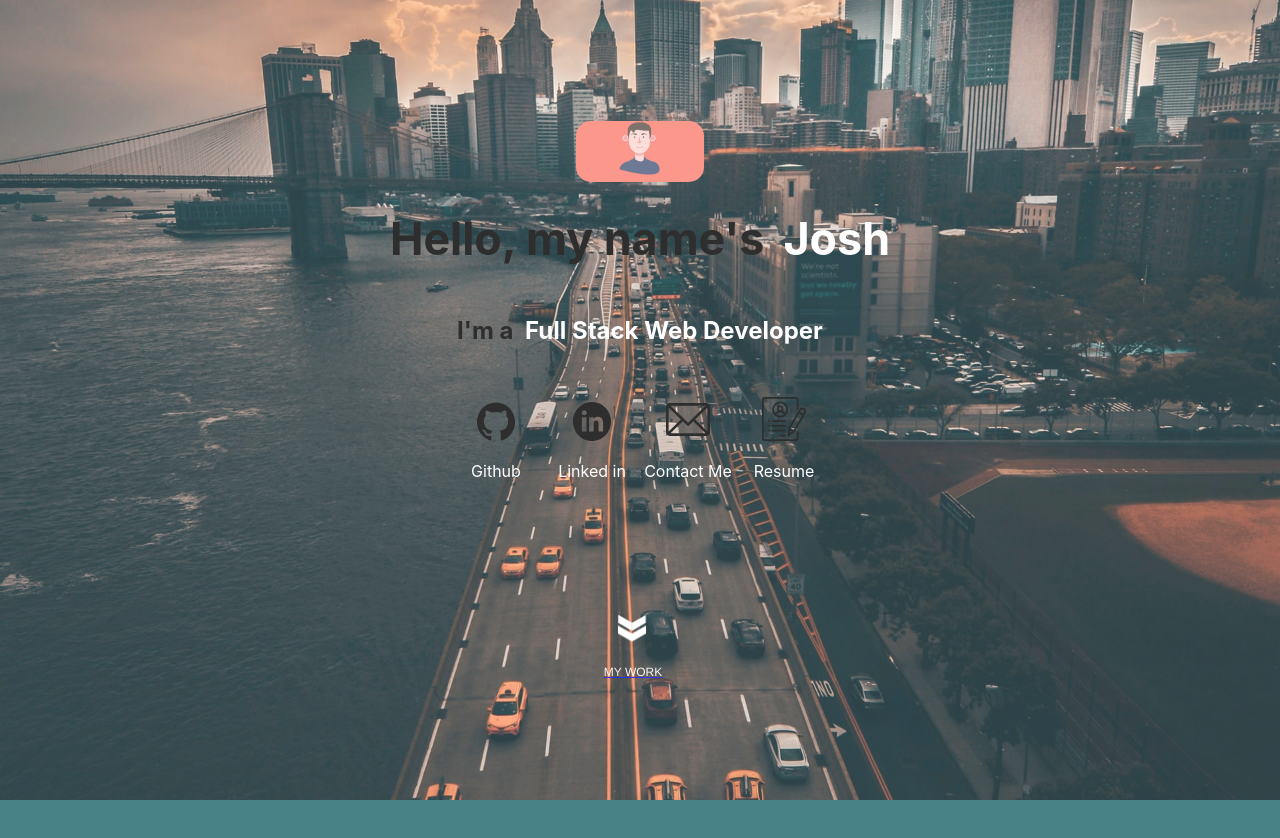
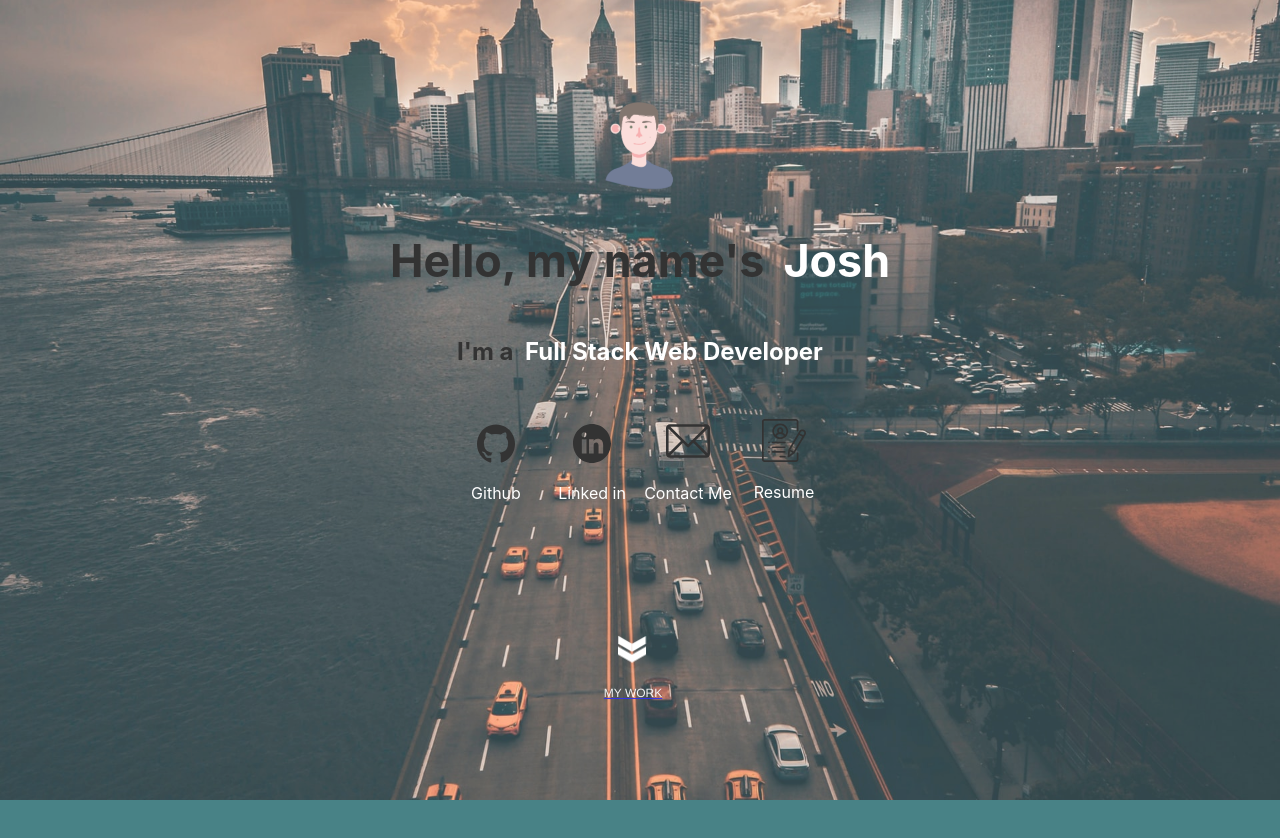
Before and after one commit to JoshHill15/portfolio-website-react, a React (Create React App) app in the folder portfolio/: page / in a window 1280 px wide. Shown: the top 838 px of the page. Built offline with nearby package versions, Linux system fonts and the light colour scheme.

Commit message:
added avatar

```diff
--- a/portfolio/src/components/LandingPage.js
+++ b/portfolio/src/components/LandingPage.js
@@ -67,7 +67,7 @@ const MainDiv = styled.div`
   justify-content: center;
   flex-direction:column;
   background-image: url(${background});
-  opacity:.82;
+  opacity:.8;
   max-size:100%;
   background-size:cover;
   background-position:center;
@@ -75,10 +75,21 @@ const MainDiv = styled.div`
 `
 
 const AvatarDiv = styled.div`
-  background:salmon;
-  width:10%;
-  border-radius: 15px;
+  width:17%;
+  height:13%;
 
+  @media(max-width: ${firstMediaQuery}) {
+    width:24%;
+  }
+
+
+  @media(max-width: ${secondMediaQuery}) {
+    width:42%;
+  }
+
+  @media(max-width: ${thirdMediaQuery}) {
+    width:55%;
+  }
 `
 
 const Avatar = styled.img`
```
